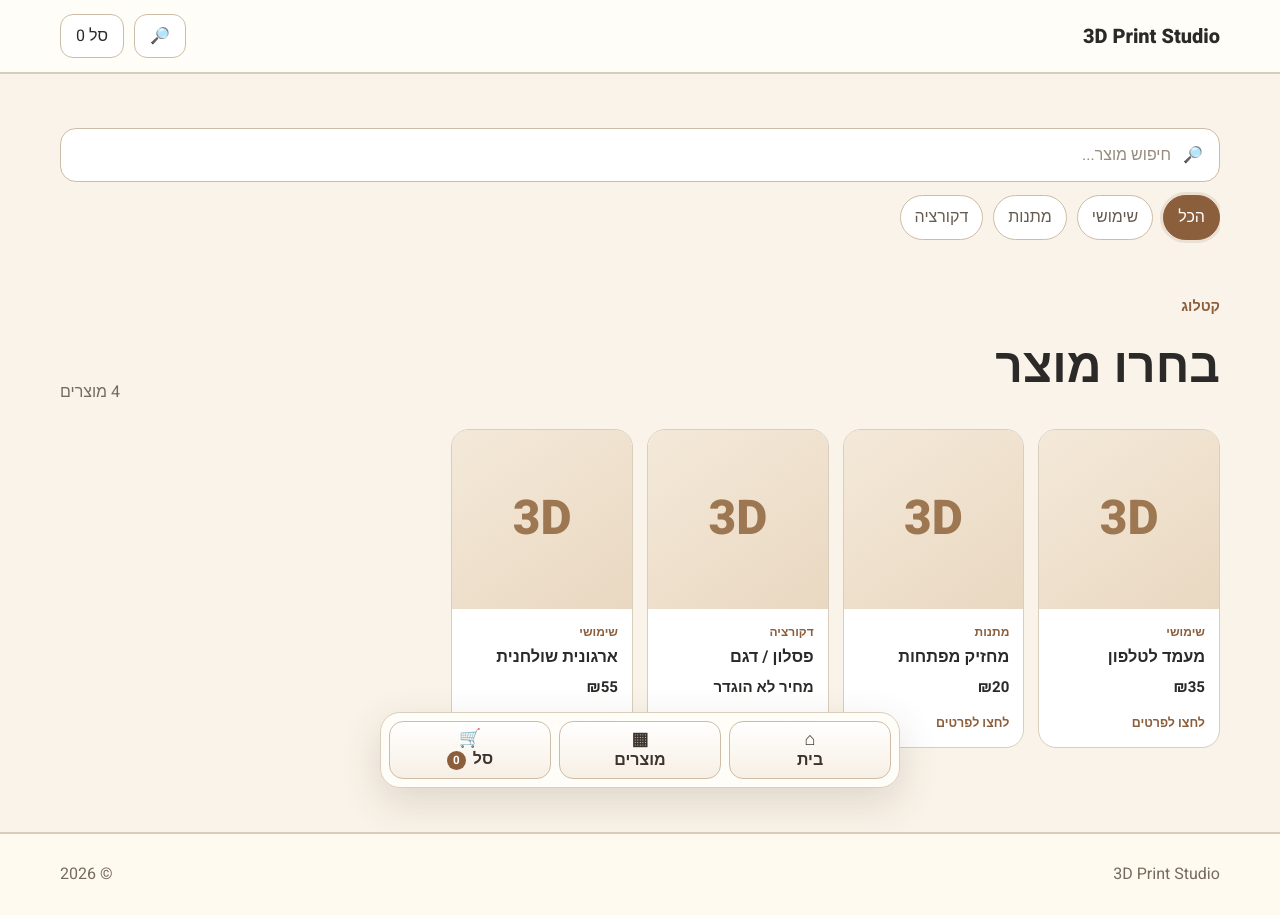
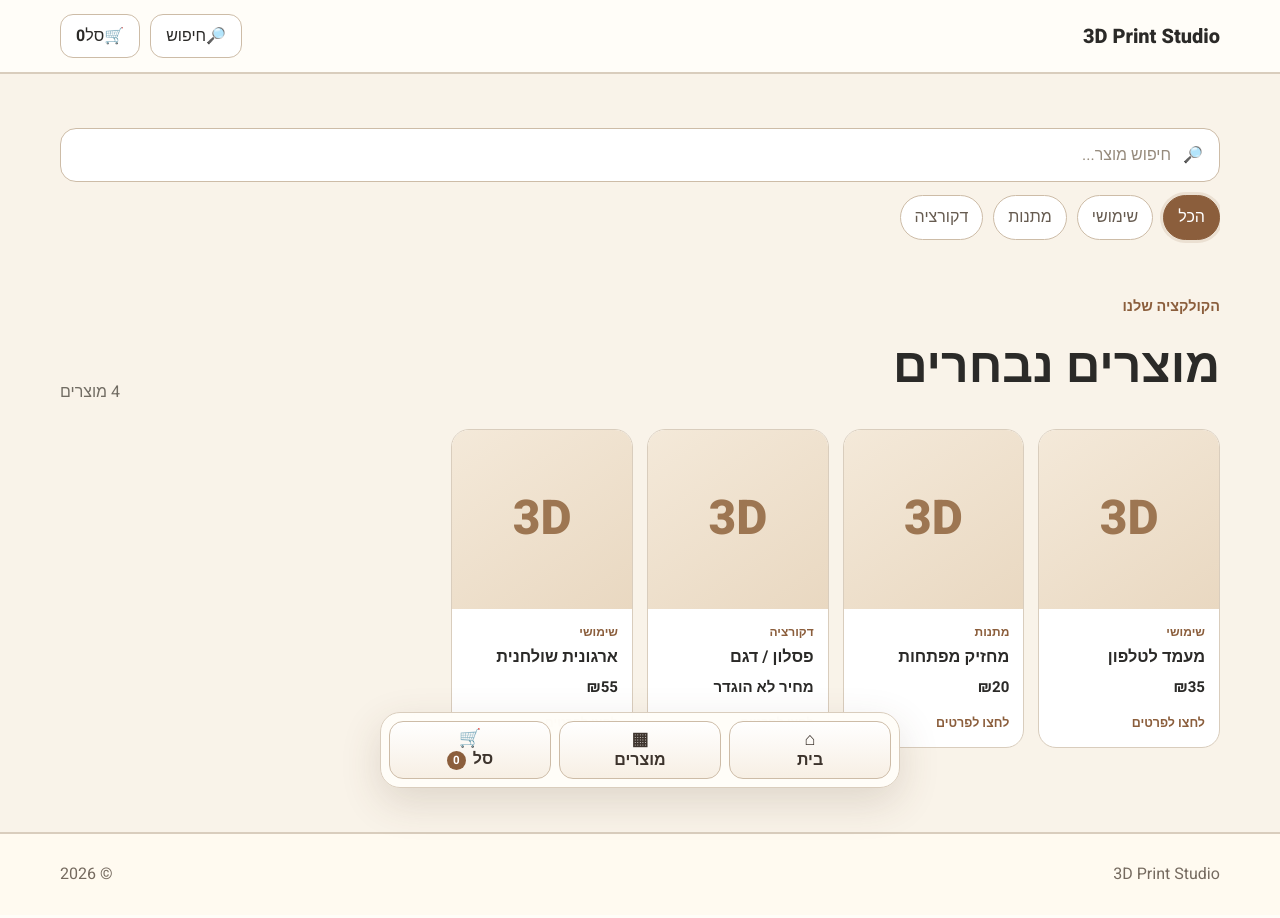
Before and after one commit to haimgpt/my-3d-print-shop, a website: page public/index.html in a window 1280 px wide. Drawn offline with Linux system fonts and the light colour scheme.

Commit message:
Refine catalog labels and header actions

```diff
--- a/public/index.html
+++ b/public/index.html
@@ -16,8 +16,8 @@
     <div class="container nav">
       <a class="brand" href="#top" id="brand-name">3D Print Studio</a>
       <div class="nav-actions">
-        <button class="icon-btn" id="search-focus" aria-label="עבור לחיפוש">🔎</button>
-        <button class="cart-btn" id="cart-open" aria-label="פתח סל">סל <span id="cart-count">0</span></button>
+        <button class="icon-btn top-action" id="search-focus" aria-label="עבור לחיפוש"><span>🔎</span><span>חיפוש</span></button>
+        <button class="cart-btn top-action" id="cart-open" aria-label="פתח סל"><span>🛒</span><span>סל</span><b id="cart-count">0</b></button>
       </div>
     </div>
   </header>
@@ -36,8 +36,8 @@
 
         <div class="catalog-head">
           <div>
-            <span class="eyebrow">קטלוג</span>
-            <h2 id="products">בחרו מוצר</h2>
+            <span class="eyebrow">הקולקציה שלנו</span>
+            <h2 id="products">מוצרים נבחרים</h2>
           </div>
           <span id="result-count" class="result-count"></span>
         </div>
```
